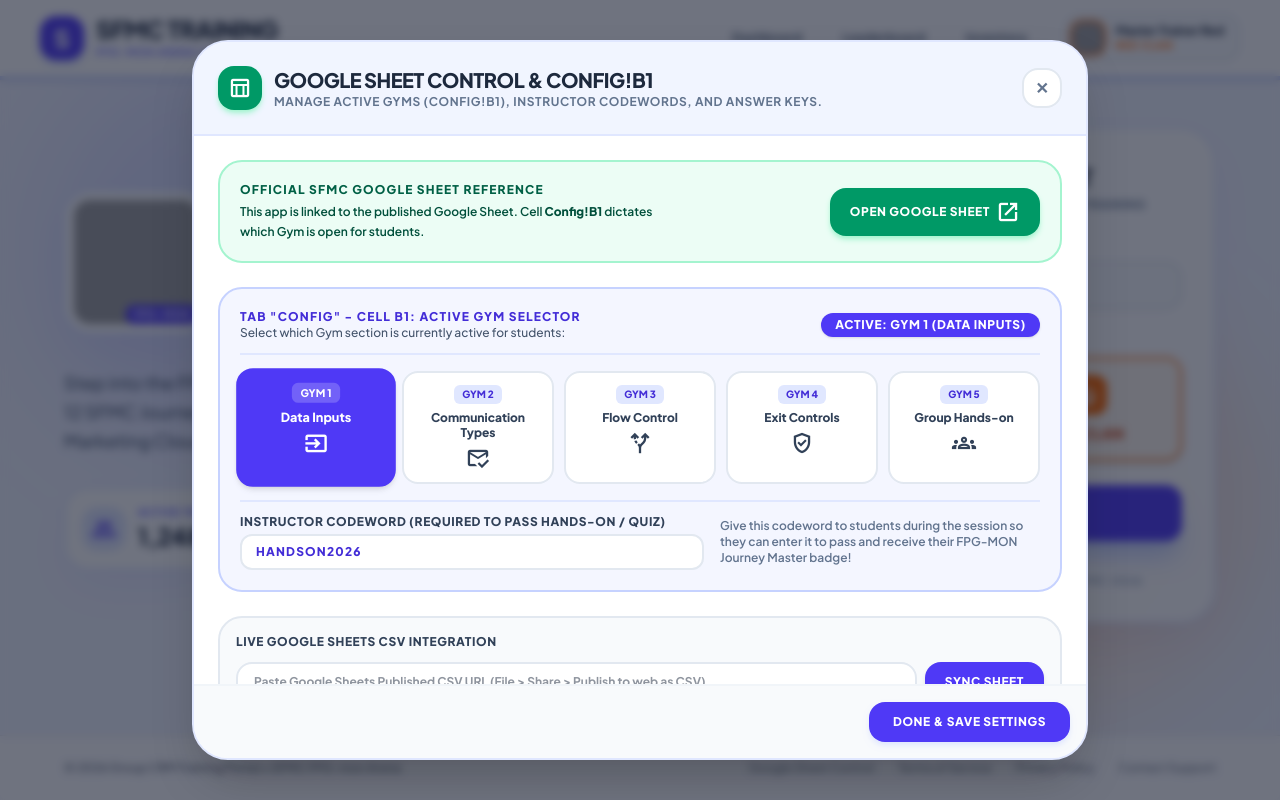
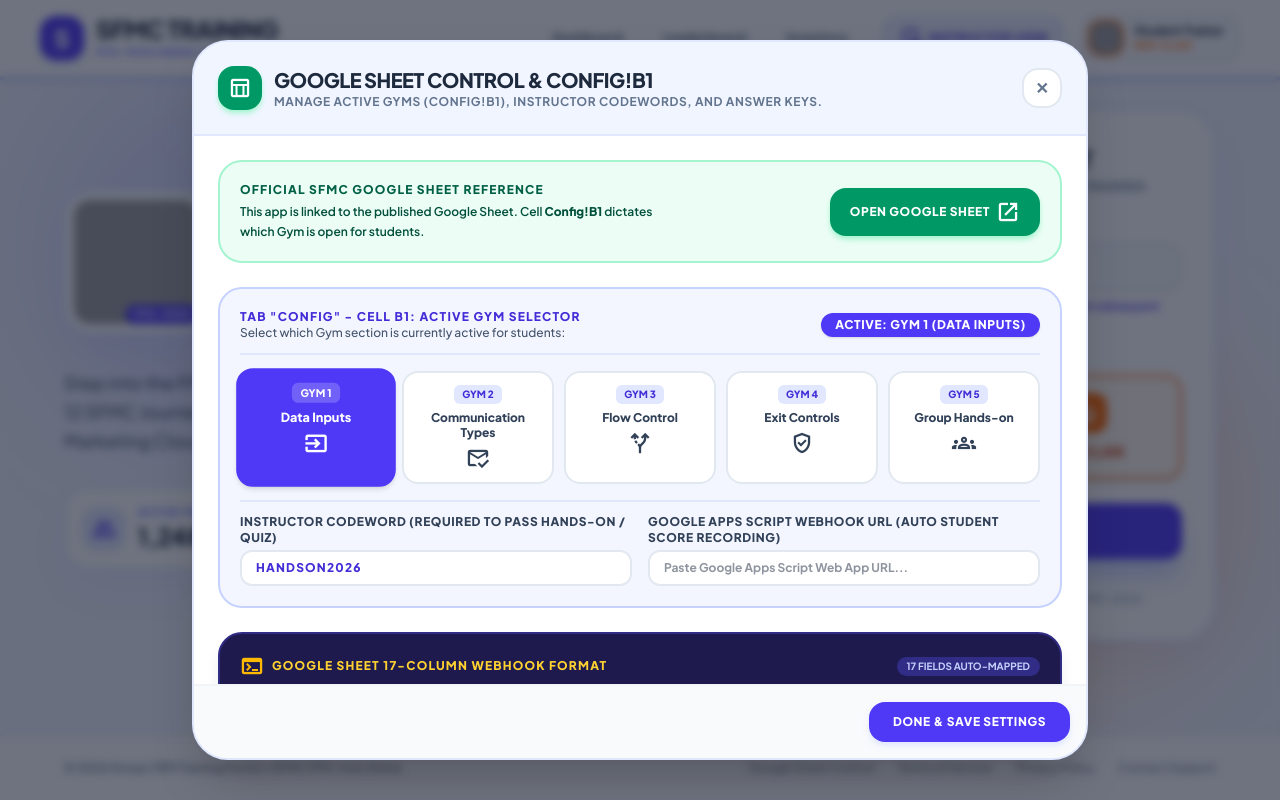
Before and after one commit to ivyivy-py/fpg-mon-crm-quiz, a React (Vite) app: page / in a window 1280 px wide. Both pictures are taken after a click on the button "Google Sheet Control". Shown: the part 65-865 px from the top of the page. Built offline with nearby package versions, Linux system fonts and the light colour scheme; grey boxes are pictures that could not be loaded.

Commit message:
feat: implement instructor mode and webhook support
- Add instructor mode (via 'TWILIGHTIVY' handle) for admin access.
- Add webhook URL configuration to sheet settings for data integration.
- Update trainer state to track completed gyms and handle role-based access.

```diff
--- a/src/App.tsx
+++ b/src/App.tsx
@@ -43,18 +43,23 @@
     const saved = localStorage.getItem(TRAINER_STORAGE_KEY);
     if (saved) {
       try {
-        return JSON.parse(saved);
+        const parsed = JSON.parse(saved);
+        return {
+          ...parsed,
+          completedGyms: parsed.completedGyms || []
+        };
       } catch (e) {
         console.error(e);
       }
     }
     return {
-      handle: 'Master Trainer Red',
+      handle: 'Student Trainer',
       clan: 'Red Clan',
       avatarUrl: 'https://lh3.googleusercontent.com/aida-public/AB6AXuCwGTjfIqf1EgT8MYm11KDZPeFeqKov20-411L-7hhOV_syFAY64if-yPb-F5vWFzc0tBhTWUVgFSDtv12k8oq6jveVieM2ncBN3XifP3qH8Q2Tzu8xKS9u_Ps8WGNdN6KohHw19Y-5bJ3RHEdSeyftN3yUzLR8gbrzNMFAebOdddOJuwfF-zd8H7rN21G_xFPKiElH9jgg9ZB1VMBiODnlhztPjXvYuFMTWHI1I7PpgYuq0Op0L63s',
       level: 1,
       xp: 0,
-      badges: []
+      badges: [],
+      completedGyms: []
     };
   });
 
@@ -123,16 +128,46 @@
   }, [quizResult]);
 
   const handleStartTraining = (handle: string, clan: Clan) => {
+    const isAdmin = handle.trim().toUpperCase() === 'TWILIGHTIVY';
     const updatedTrainer: Trainer = {
       ...trainer,
       handle,
       clan,
+      completedGyms: isAdmin ? [1, 2, 3, 4, 5] : (trainer.handle === handle ? (trainer.completedGyms || []) : []),
       avatarUrl: clan === 'Red Clan'
         ? 'https://lh3.googleusercontent.com/aida-public/AB6AXuCwGTjfIqf1EgT8MYm11KDZPeFeqKov20-411L-7hhOV_syFAY64if-yPb-F5vWFzc0tBhTWUVgFSDtv12k8oq6jveVieM2ncBN3XifP3qH8Q2Tzu8xKS9u_Ps8WGNdN6KohHw19Y-5bJ3RHEdSeyftN3yUzLR8gbrzNMFAebOdddOJuwfF-zd8H7rN21G_xFPKiElH9jgg9ZB1VMBiODnlhztPjXvYuFMTWHI1I7PpgYuq0Op0L63s'
         : 'https://lh3.googleusercontent.com/aida-public/AB6AXuAAczbgzKxSq7CZThhAsiNrQJGPVC9CckeC-65V3i3PBjrd2N89XB5pokPeUJnEwKjcspa5NwOUzgoBc59WwRtjA5M4qYzG5cjMo0BL6aPeYT9MqdfflrXLr8KtHv9EVCaQBVr8EPIY0OCJeCx1Yj5ve2otRwitquYIGGJXeR-tMZIg9Il4R2UJIu2u11yNwLNHqRj93n1ZMzcGUw7Mi9YHVLGeCO0fPOW4ECrEOJdIH_8ril5-DwFG',
     };
     setTrainer(updatedTrainer);
     setCurrentView('quiz');
+  };
+
+  const handleResetStudentProgress = () => {
+    setTrainer({
+      ...trainer,
+      handle: trainer.handle.toUpperCase() === 'TWILIGHTIVY' ? 'Student Trainer' : trainer.handle,
+      xp: 0,
+      completedGyms: [],
+      handsOnPassed: false,
+    });
+    setQuizResult(null);
+    localStorage.removeItem(RESULT_STORAGE_KEY);
+  };
+
+  const handleToggleInstructorRole = () => {
+    if (trainer.handle.toUpperCase() === 'TWILIGHTIVY') {
+      setTrainer({
+        ...trainer,
+        handle: 'Student Trainer',
+        completedGyms: [],
+      });
+    } else {
+      setTrainer({
+        ...trainer,
+        handle: 'TWILIGHTIVY',
+        completedGyms: [1, 2, 3, 4, 5],
+      });
+    }
   };
 
   const handleCompleteQuiz = (
@@ -193,6 +228,46 @@
     };
 
     setQuizResult(newResult);
+
+    // Build 17-column payload for Google Sheet Webhook
+    const getQScore = (qId: number) => {
+      const q = questions.find((item) => item.id === qId);
+      if (!q) return 0;
+      return answers[qId] === q.correctOption ? 1 : 0;
+    };
+
+    const sheetPayload = {
+      Timestamp: new Date().toISOString().replace('T', ' ').substring(0, 19),
+      Trainer_Name: trainer.handle,
+      Blue_or_Red: trainer.clan,
+      Section_1_Q1_Score: getQScore(1),
+      Section_1_Q2_Score: getQScore(2),
+      Section_1_Q3_Score: getQScore(3),
+      Section_2_Q1_Score: getQScore(4),
+      Section_2_Q2_Score: getQScore(5),
+      Section_2_Q3_Score: getQScore(6),
+      Section_3_Q1_Score: getQScore(7),
+      Section_3_Q2_Score: getQScore(8),
+      Section_3_Q3_Score: getQScore(9),
+      Section_4_Q1_Score: getQScore(10),
+      Section_4_Q2_Score: getQScore(11),
+      Section_4_Q3_Score: getQScore(12),
+      Total_Score: score,
+      Rank: `Rank #${Math.max(1, Math.floor(Math.random() * 5 + 1))}`,
+    };
+
+    if (sheetConfig.webhookUrl && sheetConfig.webhookUrl.trim().length > 0) {
+      try {
+        fetch(sheetConfig.webhookUrl, {
+          method: 'POST',
+          mode: 'no-cors',
+          headers: { 'Content-Type': 'application/json' },
+          body: JSON.stringify(sheetPayload),
+        }).catch((err) => console.error('Sheet webhook dispatch error:', err));
+      } catch (err) {
+        console.error('Failed to post to Google Sheet webhook:', err);
+      }
+    }
 
     // Update Badges
     const updatedBadges = badges.map((badge) => {
@@ -291,6 +366,7 @@
             : undefined
         }
         onOpenSheetControl={() => setIsSheetModalOpen(true)}
+        onToggleRole={handleToggleInstructorRole}
       />
 
       {/* Main View Container */}
--- a/src/components/GymEnrollment.tsx
+++ b/src/components/GymEnrollment.tsx
@@ -10,7 +10,7 @@
   trainer,
   onStartTraining,
 }) => {
-  const [handle, setHandle] = useState(trainer.handle || 'Master Trainer Red');
+  const [handle, setHandle] = useState(trainer.handle === 'Master Trainer Red' ? 'Student Trainer' : trainer.handle);
   const [selectedClan, setSelectedClan] = useState<Clan>(trainer.clan || 'Blue Clan');
 
   const handleSubmit = (e: React.FormEvent) => {
@@ -99,10 +99,22 @@
                   type="text"
                   value={handle}
                   onChange={(e) => setHandle(e.target.value)}
-                  placeholder="Enter your trainer handle..."
+                  placeholder="Enter unique student name (or TWILIGHTIVY for Instructor)..."
                   className="w-full bg-slate-50 border-2 border-slate-200 focus:border-indigo-600 focus:bg-white rounded-2xl px-4 py-3 text-sm text-slate-800 focus:outline-none transition-all font-bold shadow-xs"
                   required
                 />
+                <p className="text-[11px] font-semibold text-slate-500 leading-tight">
+                  {handle.trim().toUpperCase() === 'TWILIGHTIVY' ? (
+                    <span className="text-amber-600 font-bold flex items-center gap-1">
+                      <span className="material-symbols-outlined text-xs">shield_person</span>
+                      Instructor Access (All Gyms Unlocked + Answer Key Access)
+                    </span>
+                  ) : (
+                    <span className="text-indigo-600 font-bold">
+                      Student Access: Unlocks Gym 1. Pass each Gym to unlock subsequent Gyms!
+                    </span>
+                  )}
+                </p>
               </div>
 
               {/* Clan Selection */}
--- a/src/components/Header.tsx
+++ b/src/components/Header.tsx
@@ -11,6 +11,7 @@
     percentage: number;
   };
   onOpenSheetControl: () => void;
+  onToggleRole?: () => void;
 }
 
 export const Header: React.FC<HeaderProps> = ({
@@ -19,6 +20,7 @@
   trainer,
   quizProgress,
   onOpenSheetControl,
+  onToggleRole,
 }) => {
   const isAdmin = trainer.handle.trim().toUpperCase() === 'TWILIGHTIVY';
 
@@ -91,10 +93,30 @@
           <button
             onClick={onOpenSheetControl}
             title="Quiz Answer & Control Spreadsheet (Instructor Secret Access)"
-            className="flex items-center gap-1.5 bg-emerald-500 hover:bg-emerald-600 text-white px-4 py-2 rounded-xl text-xs font-black uppercase tracking-wider shadow-md shadow-emerald-100 transition-all active:scale-95 cursor-pointer"
+            className="flex items-center gap-1.5 bg-emerald-500 hover:bg-emerald-600 text-white px-3.5 py-1.5 rounded-xl text-xs font-black uppercase tracking-wider shadow-md shadow-emerald-100 transition-all active:scale-95 cursor-pointer"
           >
             <span className="material-symbols-outlined text-base">table_chart</span>
             <span className="hidden sm:inline">Answers & Sheet</span>
+          </button>
+        )}
+
+        {/* Quick Role Switcher Button for Testing */}
+        {onToggleRole && (
+          <button
+            onClick={onToggleRole}
+            title={isAdmin ? "Switch to Student View (Test locked gyms)" : "Switch to Instructor Mode (TWILIGHTIVY)"}
+            className={`flex items-center gap-1.5 px-3 py-1.5 rounded-xl text-xs font-black uppercase tracking-wider border-2 transition-all cursor-pointer ${
+              isAdmin
+                ? 'bg-amber-50 text-amber-900 border-amber-300 hover:bg-amber-100'
+                : 'bg-indigo-50 text-indigo-700 border-indigo-200 hover:bg-indigo-100'
+            }`}
+          >
+            <span className="material-symbols-outlined text-sm">
+              {isAdmin ? 'visibility' : 'admin_panel_settings'}
+            </span>
+            <span className="hidden md:inline">
+              {isAdmin ? 'Student View' : 'Instructor View'}
+            </span>
           </button>
         )}
 
--- a/src/components/SheetControlModal.tsx
+++ b/src/components/SheetControlModal.tsx
@@ -64,6 +64,13 @@
     onUpdateSheetConfig({
       ...sheetConfig,
       codeword: e.target.value,
+    });
+  };
+
+  const handleWebhookChange = (e: React.ChangeEvent<HTMLInputElement>) => {
+    onUpdateSheetConfig({
+      ...sheetConfig,
+      webhookUrl: e.target.value,
     });
   };
 
@@ -189,9 +196,9 @@
               })}
             </div>
 
-            {/* Codeword Config Field */}
-            <div className="pt-3 border-t-2 border-indigo-100 flex flex-wrap items-center justify-between gap-4">
-              <div className="flex-1 min-w-[240px]">
+            {/* Codeword Config Field & Webhook URL */}
+            <div className="pt-3 border-t-2 border-indigo-100 grid grid-cols-1 md:grid-cols-2 gap-4">
+              <div>
                 <label className="block text-xs font-black uppercase tracking-wider text-slate-700 mb-1">
                   Instructor Codeword (Required to pass Hands-on / Quiz)
                 </label>
@@ -204,10 +211,72 @@
                 />
               </div>
 
-              <div className="text-xs font-semibold text-slate-500 max-w-xs">
-                Give this codeword to students during the session so they can enter it to pass and receive their FPG-MON Journey Master badge!
+              <div>
+                <label className="block text-xs font-black uppercase tracking-wider text-slate-700 mb-1">
+                  Google Apps Script Webhook URL (Auto Student Score Recording)
+                </label>
+                <input
+                  type="text"
+                  value={sheetConfig.webhookUrl || ''}
+                  onChange={handleWebhookChange}
+                  placeholder="Paste Google Apps Script Web App URL..."
+                  className="w-full bg-white border-2 border-slate-200 focus:border-indigo-600 rounded-xl px-3.5 py-2 text-xs font-bold text-slate-800 focus:outline-none"
+                />
               </div>
             </div>
+          </div>
+
+          {/* Apps Script Score Submission Format Helper Card */}
+          <div className="bg-indigo-950 text-white p-5 rounded-3xl border-2 border-indigo-900 space-y-3 shadow-lg">
+            <div className="flex items-center justify-between">
+              <div className="flex items-center gap-2">
+                <span className="material-symbols-outlined text-amber-400">terminal</span>
+                <span className="text-xs font-black text-amber-300 uppercase tracking-widest">
+                  Google Sheet 17-Column Webhook Format
+                </span>
+              </div>
+              <span className="text-[10px] font-bold bg-indigo-900 text-indigo-200 px-2.5 py-0.5 rounded-full uppercase">
+                17 Fields Auto-Mapped
+              </span>
+            </div>
+
+            <p className="text-xs font-medium text-slate-300 leading-relaxed">
+              When students submit their scores, the app posts to the Webhook with these exact 17 columns: <br/>
+              <code className="text-amber-300 text-[11px]">Timestamp | Trainer_Name | Blue_or_Red | Section_1_Q1_Score ... Section_4_Q3_Score | Total_Score | Rank</code>
+            </p>
+
+            <details className="text-xs group">
+              <summary className="font-black text-indigo-300 cursor-pointer hover:text-white transition-colors flex items-center gap-1">
+                <span>View Google Apps Script (GAS) Code to paste in Extensions &gt; Apps Script</span>
+                <span className="material-symbols-outlined text-sm group-open:rotate-180 transition-transform">expand_more</span>
+              </summary>
+              <pre className="mt-2 bg-slate-900 p-3 rounded-2xl text-[11px] font-mono text-emerald-400 overflow-x-auto border border-slate-800">
+{`function doPost(e) {
+  var sheet = SpreadsheetApp.getActiveSpreadsheet().getActiveSheet();
+  var data = JSON.parse(e.postData.contents);
+  sheet.appendRow([
+    data.Timestamp,
+    data.Trainer_Name,
+    data.Blue_or_Red,
+    data.Section_1_Q1_Score,
+    data.Section_1_Q2_Score,
+    data.Section_1_Q3_Score,
+    data.Section_2_Q1_Score,
+    data.Section_2_Q2_Score,
+    data.Section_2_Q3_Score,
+    data.Section_3_Q1_Score,
+    data.Section_3_Q2_Score,
+    data.Section_3_Q3_Score,
+    data.Section_4_Q1_Score,
+    data.Section_4_Q2_Score,
+    data.Section_4_Q3_Score,
+    data.Total_Score,
+    data.Rank
+  ]);
+  return ContentService.createTextOutput(JSON.stringify({result: "success"})).setMimeType(ContentService.MimeType.JSON);
+}`}
+              </pre>
+            </details>
           </div>
 
           {/* Sync via CSV URL */}
--- a/src/data/quizData.ts
+++ b/src/data/quizData.ts
@@ -5,6 +5,7 @@
 export const DEFAULT_SHEET_CONFIG: SheetConfig = {
   activeGym: 1, // Default active gym (from Config!B1)
   codeword: 'HANDSON2026', // Secret codeword provided by instructor to complete hands-on/quiz
+  webhookUrl: '', // Webhook URL to send student scores directly to Google Sheet
 };
 
 export const GYM_SECTIONS: GymSection[] = [
--- a/src/types.ts
+++ b/src/types.ts
@@ -82,6 +82,7 @@
 export interface SheetConfig {
   activeGym: number; // 1, 2, 3, 4, 5 (from Config!B1)
   codeword: string;  // Codeword required to pass hands-on / quiz
+  webhookUrl?: string; // Google Apps Script Webhook URL to record student scores
 }
 
 export type ViewState = 'enrollment' | 'quiz' | 'certificate' | 'leaderboard' | 'inventory' | 'dashboard';
```
